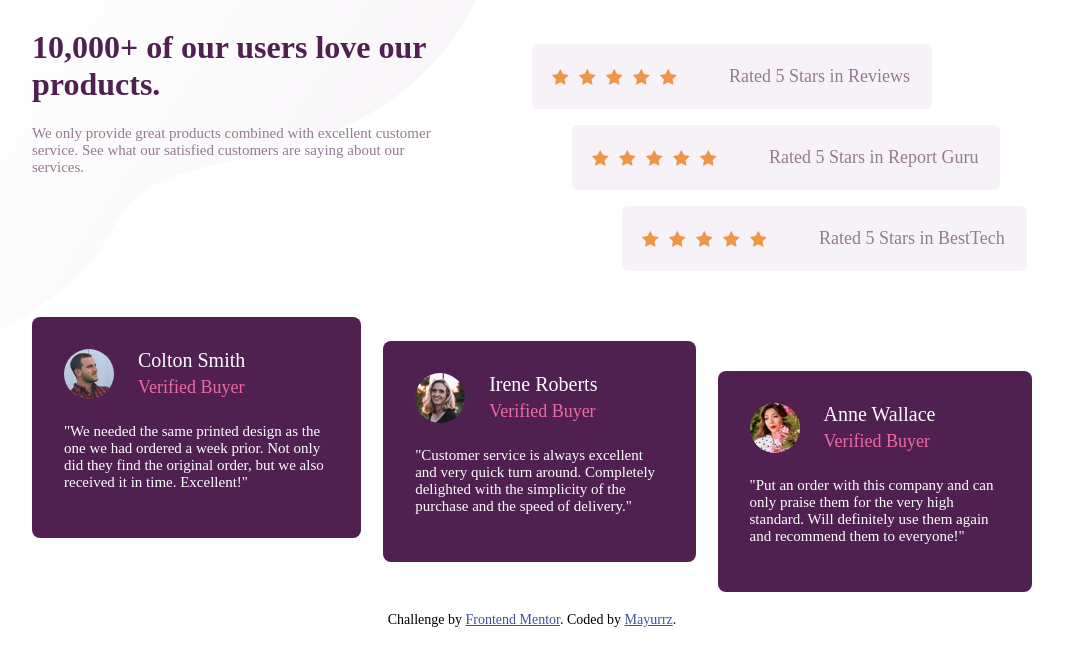
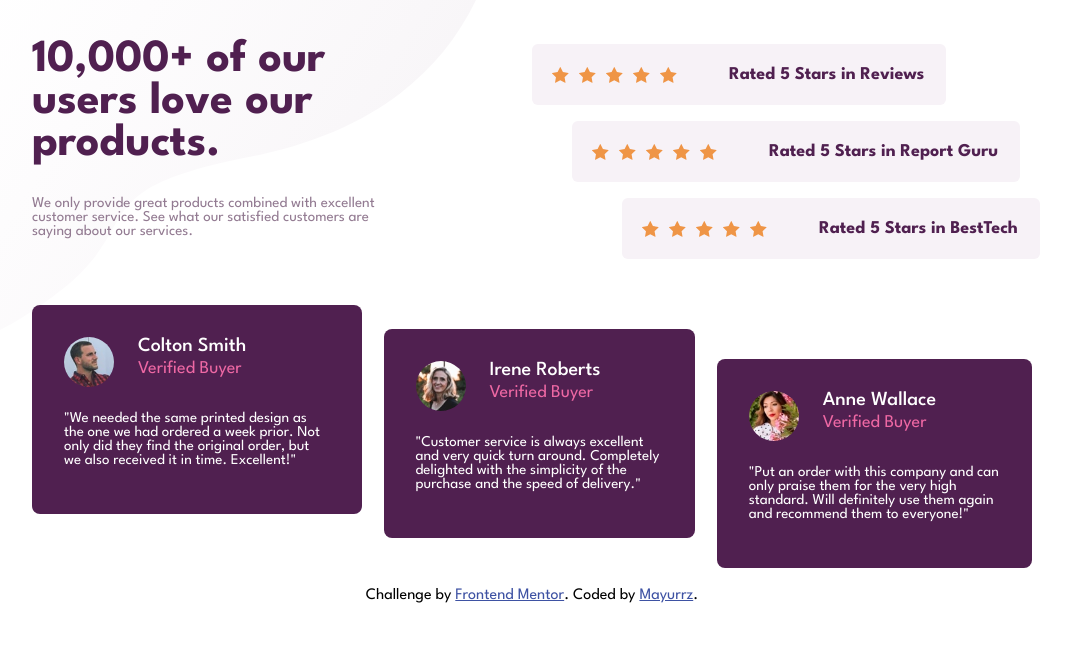
Before and after one commit to Mayurrz/Social-Proof-Section, a plain HTML site: page index.html in a window 1280 px wide. Shown: the whole page, without its empty margins (108-1179 px from the left). Drawn offline with Linux system fonts and the light colour scheme.

Commit message:
First commit

```diff
--- a/index.css
+++ b/index.css
@@ -1,3 +1,8 @@
+@import url('https://fonts.googleapis.com/css2?family=League+Spartan:wght@400;500;700&display=swap');
+* {
+    font-family: 'League Spartan', sans-serif;
+}
+
 html {
     background: url(/bg-pattern-top-mobile.svg) top left, url(/bg-pattern-bottom-mobile.svg) bottom right;
     background-repeat: no-repeat;
@@ -13,7 +18,6 @@ h1 {
     text-align: center;
     color: hsl(300, 43%, 22%);
     font-weight: 700;
-    /* font-family: ; */
 }
 
 p {
@@ -38,13 +42,12 @@ p {
 .star>p {
     margin-bottom: 2px;
     font-size: 18px;
-    font-weight: 500;
-    /* font-family: ; */
+    font-weight: 700;
+    color: hsl(300, 43%, 22%);
 }
 
 .str {
     width: auto;
-    /* height: 16px; */
     display: flex;
     justify-content: center;
     gap: 10px;
@@ -83,7 +86,6 @@ h2 {
     color: hsl(0, 0%, 100%);
     font-weight: 500;
     font-size: 20px;
-    /* font-family: ; */
 }
 
 h3 {
@@ -91,7 +93,6 @@ h3 {
     color: hsl(333, 80%, 67%);
     font-weight: 400;
     font-size: 18px;
-    /* font-family: ; */
 }
 
 .reviews>div>p {
@@ -99,7 +100,6 @@ h3 {
     margin-top: 24px;
     text-align: left;
     font-size: 15px;
-    /* font-family: ; */
 }
 
 @media (min-width: 550px) {
@@ -114,8 +114,12 @@ h3 {
     .details {
         width: 40%;
     }
-    h1,
-    p {
+    .details>p {
+        width: 380px;
+        text-align: left;
+    }
+    h1 {
+        font-size: 46px;
         text-align: left;
     }
     .starReview {
@@ -143,8 +147,7 @@ h3 {
     .star>p {
         margin: 2px;
         font-size: 18px;
-        font-weight: 500;
-        /* font-family: ; */
+        font-weight: 700;
     }
     .reviews {
         display: flex;
@@ -168,7 +171,7 @@ h3 {
 
 .attribution {
     margin: 20px;
-    font-size: 14px;
+    font-size: 16px;
     text-align: center;
 }
 
```
Also changed, not shown: 1 other file.
